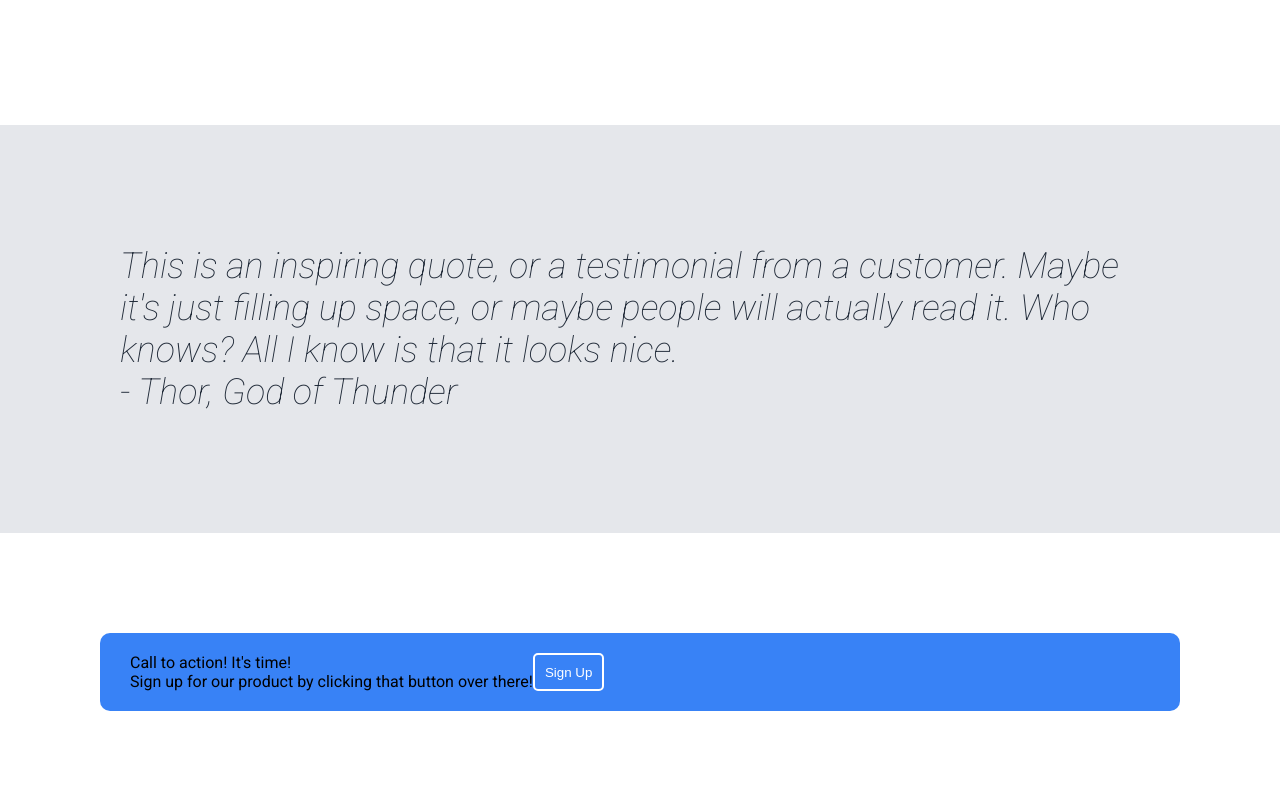
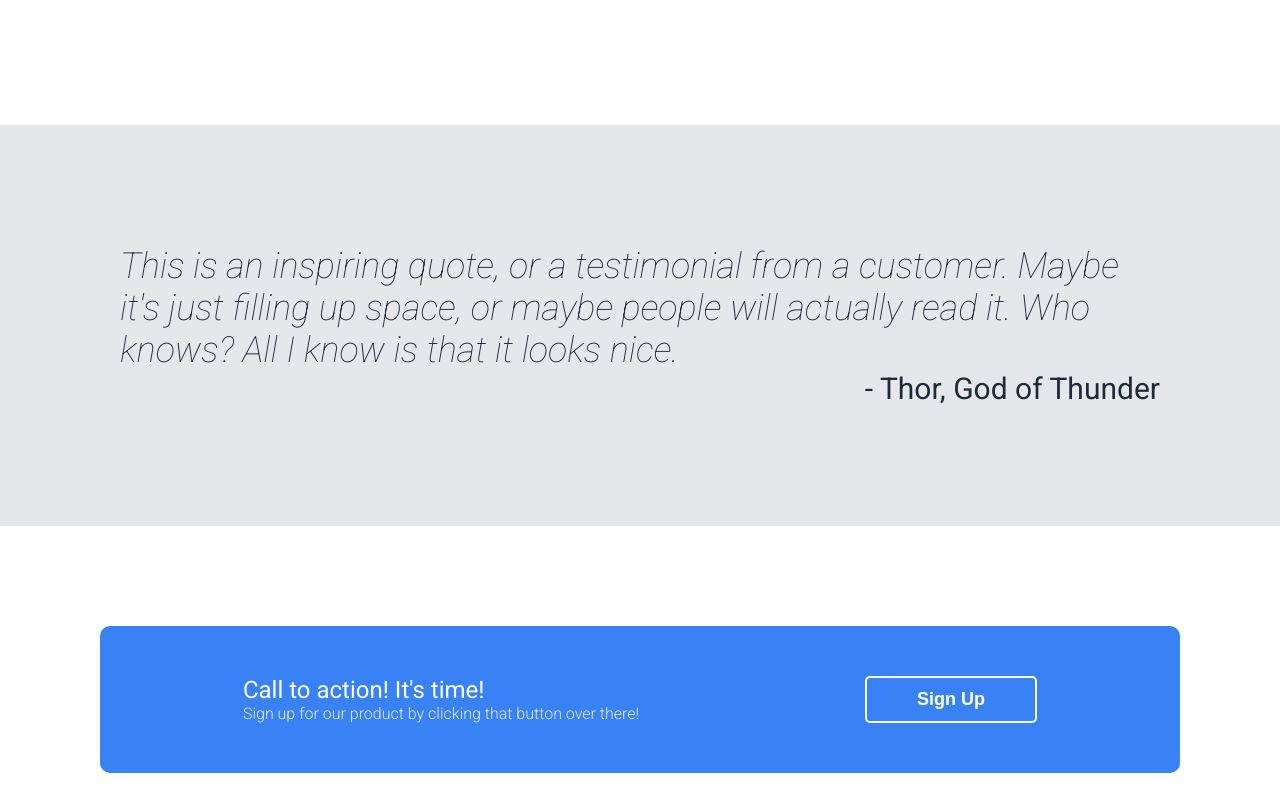
Before and after one commit to kbystroff/Landing-Page-TOP, a plain HTML site: page index.html in a window 1280 px wide. Shown: the part 740-1540 px from the top of the page. Drawn offline with Linux system fonts and the light colour scheme.

Commit message:
style.css

```diff
--- a/style.css
+++ b/style.css
@@ -30,6 +30,7 @@ body {
 .header-links{
     font-size: 18px;
     color: #E5E7EB;
+    font-weight: 200;
 
 }
 
@@ -67,6 +68,7 @@ body {
 .hero-subtext{
     color: #E5E7EB;
     font-size: 18px;
+    font-weight: 200;
 }
 
 .hero-button{
@@ -80,24 +82,46 @@ body {
     font-size: 15px;
 }
 
+.content-three{
+    background-color: #3882F6;
+    display: flex;
+    padding: 20px 30px;
+    border-radius: 10px;
+    justify-content: space-around;
+    padding-top: 50px;
+    padding-bottom: 50px;
+
+
+
+}
+
+.sign-up-header{
+    font-size: 24px;
+    color: white;
+    font-weight:  900px;
+}
+
+.sign-up-subtext{
+    color: #E5E7EB;
+    font-weight: 300;
+}
+
 .sign-up-button{
     border-radius: 5px;
     border: 2px solid white;
     background-color: #3882F6;
     color: white;
-    padding: 3px 10px;
+    padding-left: 50px;
+    padding-right: 50px;
+    font-size: 18px;
+    font-weight: 700;
 }
-.content-three{
-    background-color: #3882F6;
-    display: flex;
-    padding: 20px 30px;
-    border-radius: 10px;
-}
-
 
 
 .content-three-wrap{
     margin: 100px;
+    justify-content: center;
+    align-items: center;
 }
 
 
@@ -147,14 +171,24 @@ body {
     font-size: 36px;
     color: #1F2937;
     padding: 120px;
+    display: flex;
+    flex-direction: column;
+    flex-wrap: wrap;
 }
 
+.author{
+    margin-left: auto;
+    font-style: normal;
+    font-size: 30px;
+    font-weight: 500;
+}
 
+/*
 .content-two{
     display: flex;
     flex-direction:column;
     margin: auto;
-}
+} */
 
 
 
```
